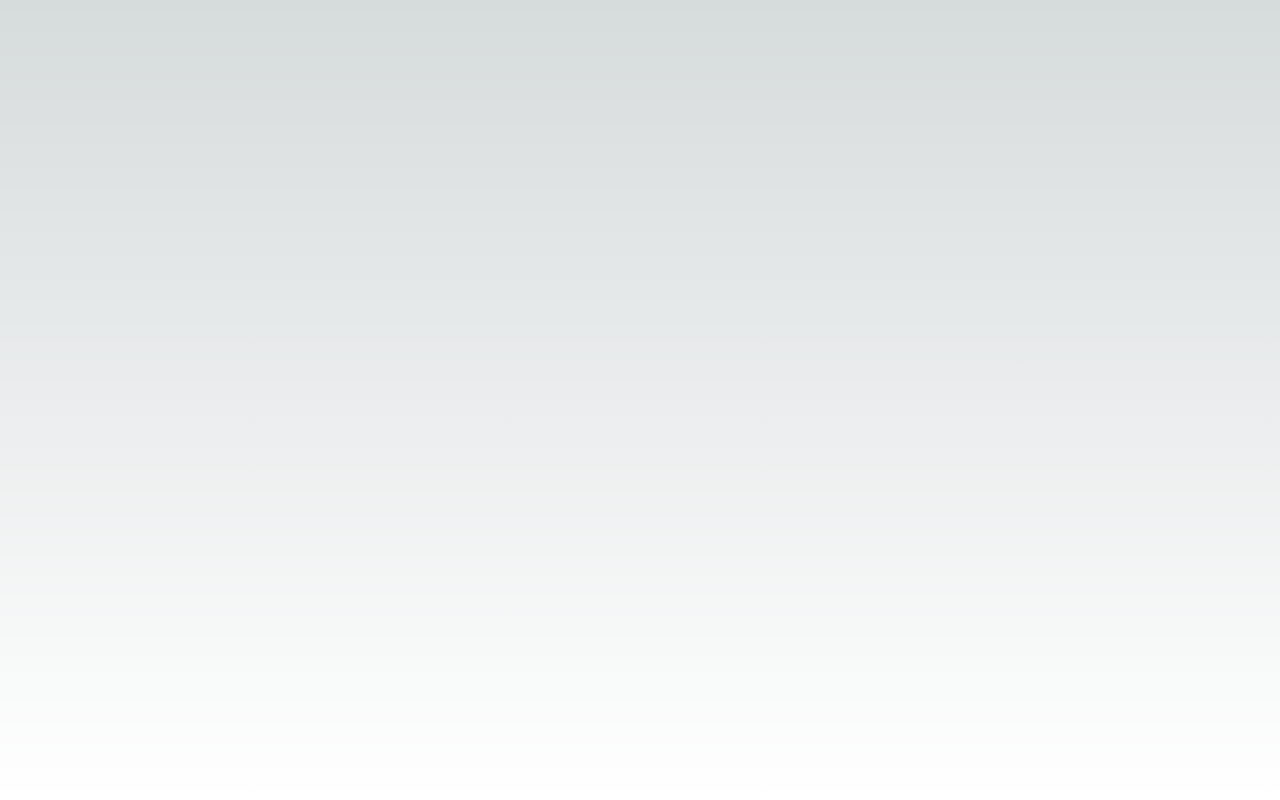
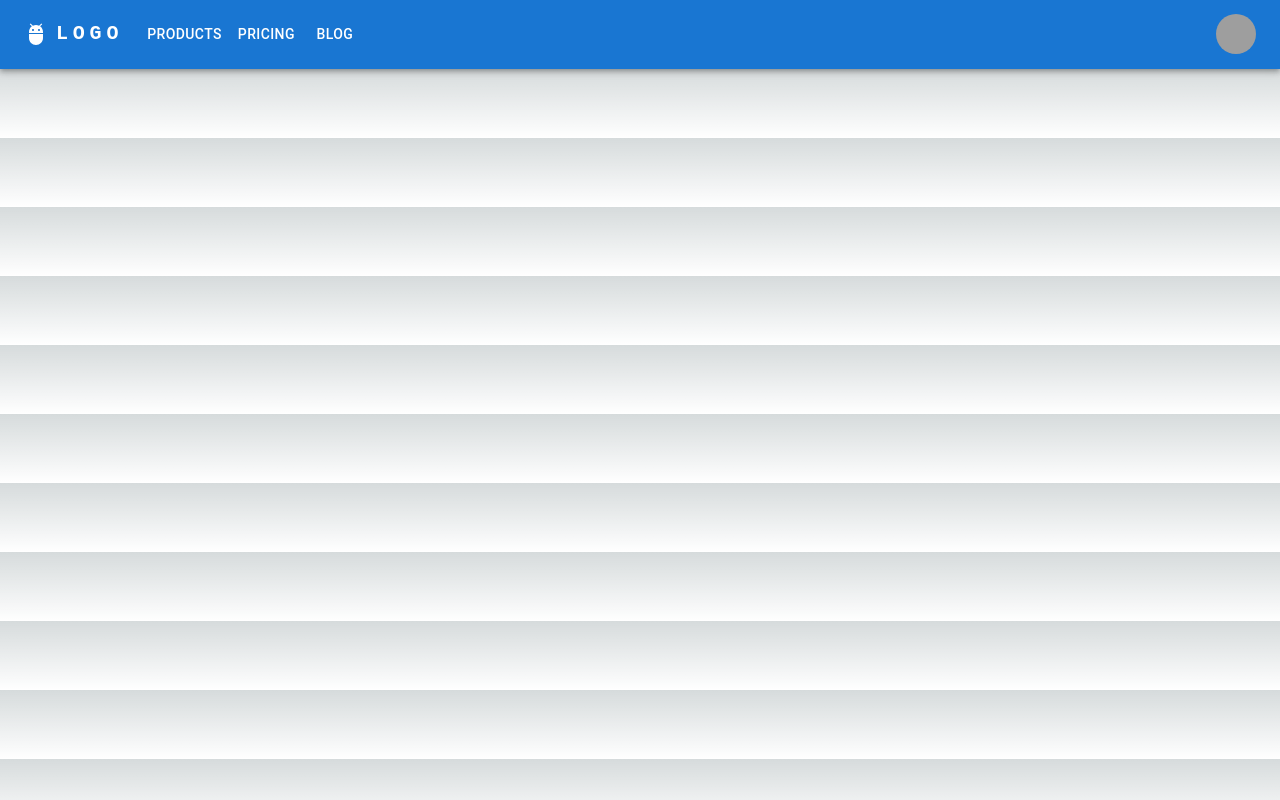
Before and after one commit to shuvo794/news-portal-site, a Next.js app: page / in a window 1280 px wide. Built offline with nearby package versions, Linux system fonts and the light colour scheme; grey boxes are pictures that could not be loaded.

Commit message:
create falder

```diff
--- a/src/app/layout.js
+++ b/src/app/layout.js
@@ -1,17 +1,21 @@
 import { Inter } from "next/font/google";
 import "./globals.css";
+import Navbar from "@/components/shared/Navbar/Navbar";
 
 const inter = Inter({ subsets: ["latin"] });
 
 export const metadata = {
-  title: "Create Next App",
-  description: "Generated by create next app",
+  title: "News Site",
+  description: "This is a News Portal site",
 };
 
 export default function RootLayout({ children }) {
   return (
     <html lang="en">
-      <body className={inter.className}>{children}</body>
+      <body className={inter.className}>
+        <Navbar/>
+        {children}
+      </body>
     </html>
   );
 }
--- a/src/app/page.js
+++ b/src/app/page.js
@@ -1,8 +1,11 @@
+import React from 'react';
 
-export default function Home() {
+const HomePage = () => {
   return (
-    <main className="flex min-h-screen flex-col items-center justify-between p-24">
+    <div>
 
-    </main>
+    </div>
   );
-}
+};
+
+export default HomePage;
--- /dev/null
+++ b/src/components/shared/Navbar/Navbar.js
@@ -0,0 +1,162 @@
+import * as React from "react";
+import AppBar from "@mui/material/AppBar";
+import Box from "@mui/material/Box";
+import Toolbar from "@mui/material/Toolbar";
+import IconButton from "@mui/material/IconButton";
+import Typography from "@mui/material/Typography";
+import Menu from "@mui/material/Menu";
+import MenuIcon from "@mui/icons-material/Menu";
+import Container from "@mui/material/Container";
+import Avatar from "@mui/material/Avatar";
+import Button from "@mui/material/Button";
+import Tooltip from "@mui/material/Tooltip";
+import MenuItem from "@mui/material/MenuItem";
+import AdbIcon from "@mui/icons-material/Adb";
+
+const pages = ["Products", "Pricing", "Blog"];
+const settings = ["Profile", "Account", "Dashboard", "Logout"];
+
+function Navbar() {
+  const [anchorElNav, setAnchorElNav] = React.useState(null);
+  const [anchorElUser, setAnchorElUser] = React.useState(null);
+
+  const handleOpenNavMenu = (event) => {
+    setAnchorElNav(event.currentTarget);
+  };
+  const handleOpenUserMenu = (event) => {
+    setAnchorElUser(event.currentTarget);
+  };
+
+  const handleCloseNavMenu = () => {
+    setAnchorElNav(null);
+  };
+
+  const handleCloseUserMenu = () => {
+    setAnchorElUser(null);
+  };
+
+  return (
+    <AppBar position="static">
+      <Container maxWidth="xl">
+        <Toolbar disableGutters>
+          <AdbIcon sx={{ display: { xs: "none", md: "flex" }, mr: 1 }} />
+          <Typography
+            variant="h6"
+            noWrap
+            component="a"
+            href="#app-bar-with-responsive-menu"
+            sx={{
+              mr: 2,
+              display: { xs: "none", md: "flex" },
+              fontFamily: "monospace",
+              fontWeight: 700,
+              letterSpacing: ".3rem",
+              color: "inherit",
+              textDecoration: "none",
+            }}
+          >
+            LOGO
+          </Typography>
+
+          <Box sx={{ flexGrow: 1, display: { xs: "flex", md: "none" } }}>
+            <IconButton
+              size="large"
+              aria-label="account of current user"
+              aria-controls="menu-appbar"
+              aria-haspopup="true"
+              onClick={handleOpenNavMenu}
+              color="inherit"
+            >
+              <MenuIcon />
+            </IconButton>
+            <Menu
+              id="menu-appbar"
+              anchorEl={anchorElNav}
+              anchorOrigin={{
+                vertical: "bottom",
+                horizontal: "left",
+              }}
+              keepMounted
+              transformOrigin={{
+                vertical: "top",
+                horizontal: "left",
+              }}
+              open={Boolean(anchorElNav)}
+              onClose={handleCloseNavMenu}
+              sx={{
+                display: { xs: "block", md: "none" },
+              }}
+            >
+              {pages.map((page) => (
+                <MenuItem key={page} onClick={handleCloseNavMenu}>
+                  <Typography textAlign="center">{page}</Typography>
+                </MenuItem>
+              ))}
+            </Menu>
+          </Box>
+          <AdbIcon sx={{ display: { xs: "flex", md: "none" }, mr: 1 }} />
+          <Typography
+            variant="h5"
+            noWrap
+            component="a"
+            href="#app-bar-with-responsive-menu"
+            sx={{
+              mr: 2,
+              display: { xs: "flex", md: "none" },
+              flexGrow: 1,
+              fontFamily: "monospace",
+              fontWeight: 700,
+              letterSpacing: ".3rem",
+              color: "inherit",
+              textDecoration: "none",
+            }}
+          >
+            LOGO
+          </Typography>
+          <Box sx={{ flexGrow: 1, display: { xs: "none", md: "flex" } }}>
+            {pages.map((page) => (
+              <Button
+                key={page}
+                onClick={handleCloseNavMenu}
+                sx={{ my: 2, color: "white", display: "block" }}
+              >
+                {page}
+              </Button>
+            ))}
+          </Box>
+
+          <Box sx={{ flexGrow: 0 }}>
+            <Tooltip title="Open settings">
+              <IconButton onClick={handleOpenUserMenu} sx={{ p: 0 }}>
+                <Avatar alt="Remy Sharp" src="/static/images/avatar/2.jpg" />
+              </IconButton>
+            </Tooltip>
+            <Menu
+              sx={{ mt: "45px" }}
+              id="menu-appbar"
+              anchorEl={anchorElUser}
+              anchorOrigin={{
+                vertical: "top",
+                horizontal: "right",
+              }}
+              keepMounted
+              transformOrigin={{
+                vertical: "top",
+                horizontal: "right",
+              }}
+              open={Boolean(anchorElUser)}
+              onClose={handleCloseUserMenu}
+            >
+              {settings.map((setting) => (
+                <MenuItem key={setting} onClick={handleCloseUserMenu}>
+                  <Typography textAlign="center">{setting}</Typography>
+                </MenuItem>
+              ))}
+            </Menu>
+          </Box>
+        </Toolbar>
+      </Container>
+    </AppBar>
+  );
+}
+export default Navbar;
```
